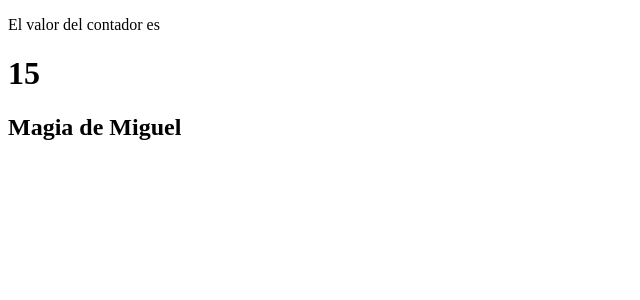
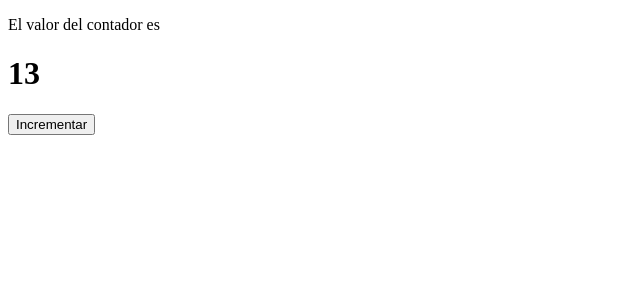
Before and after one commit to miguelgargallo/contador_mejorado, a React (Create React App) app: page / in a window 1280 px wide. Shown: the top 300 px of the page, without its empty margins (0-640 px from the left). Built offline with nearby package versions, Linux system fonts and the light colour scheme.

Commit message:
1.1.5 El botón de contador 1.1.5 El botón de contador

```diff
--- a/src/index.js
+++ b/src/index.js
@@ -13,15 +13,17 @@ const App = (props) => {
   const updateContador = contador[1];
 */
 
-  setInterval(() => {
+  /*  setInterval(() => {
     updateContador(contadorValue + 1);
   }, 2000);
+  */
+  console.log("render");
 
   return (
     <div>
       <p>El valor del contador es</p>
       <h1>{contadorValue}</h1>
-      <h2>Magia de Miguel</h2>
+      <button>Incrementar</button>
     </div>
   );
 };
```
